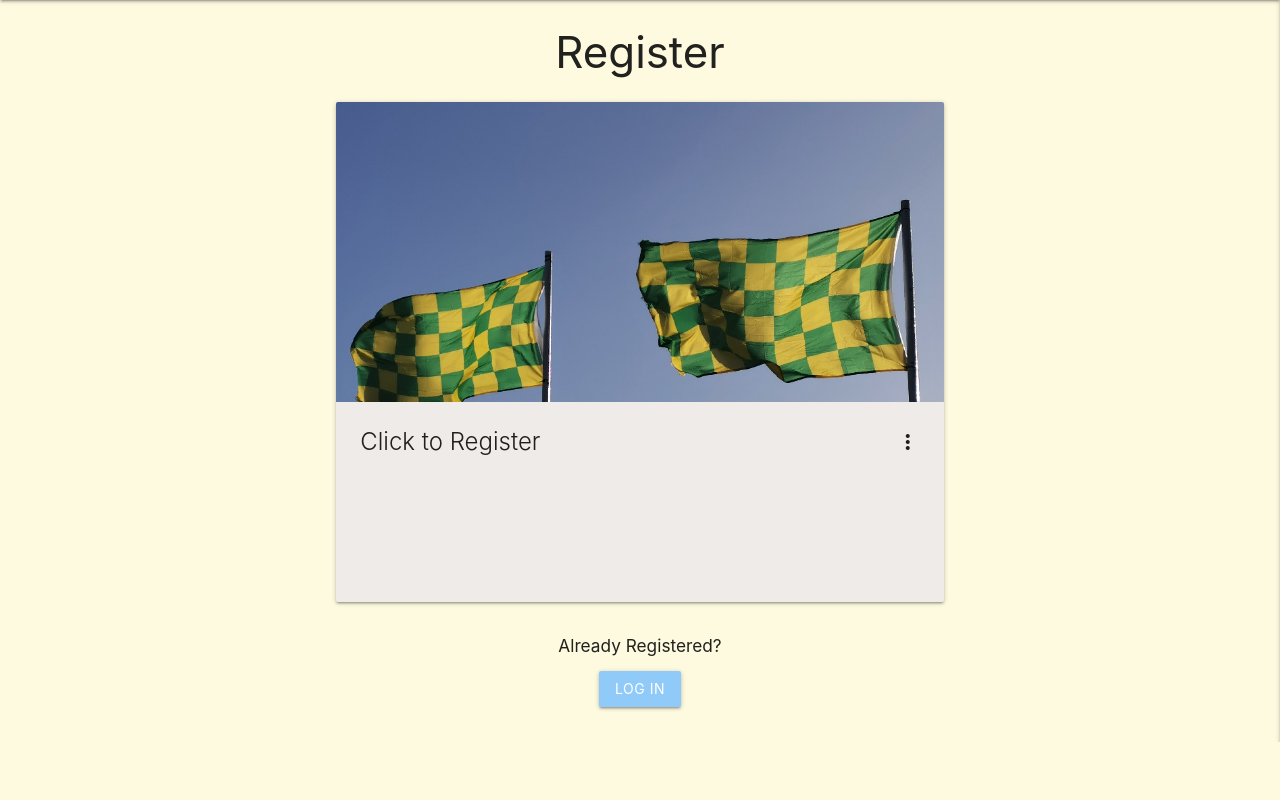
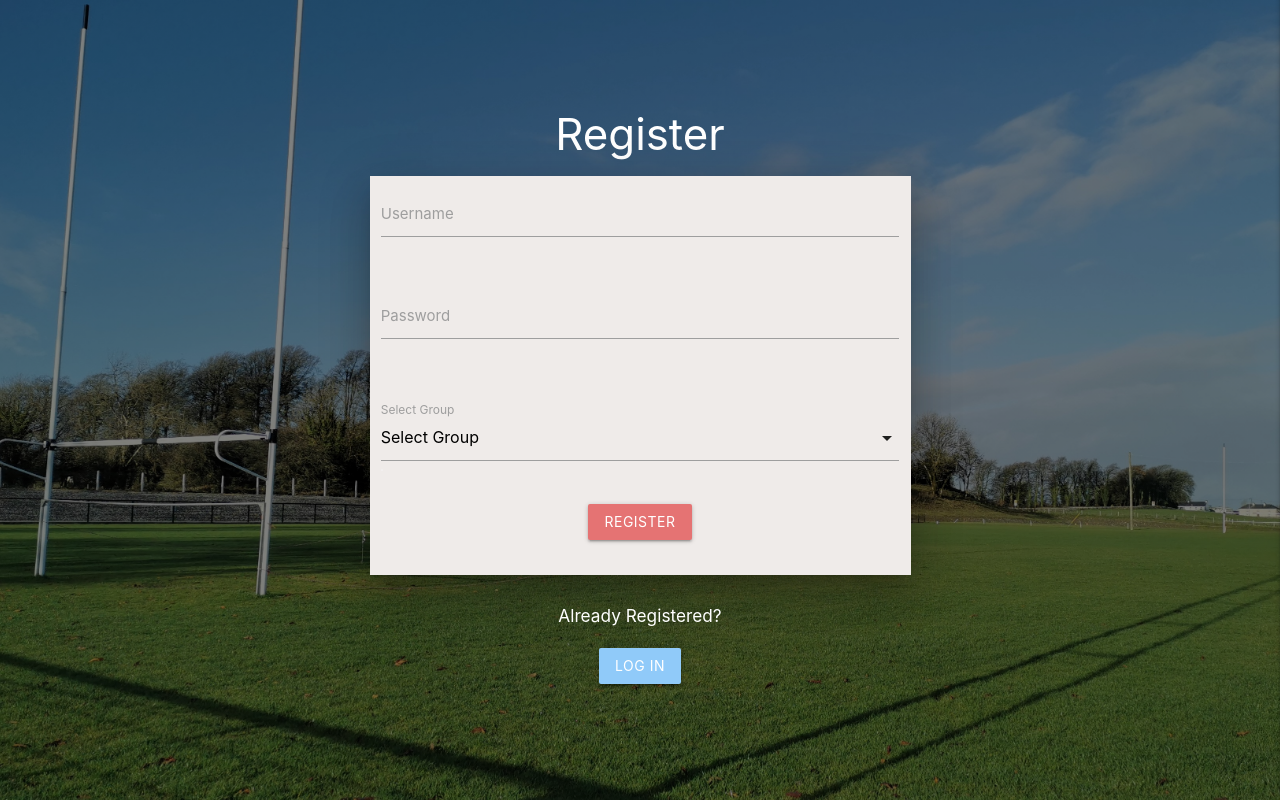
Before and after one commit to smeghen/clubplanner, a Flask app: page /register in a window 1280 px wide. Shown: the part 64-864 px from the top of the page. Before the commit the page ends 806 px from the top, so only its background shows below. Run offline with Flask 2, Linux system fonts and the light colour scheme; data that the repository does not hold is empty; some libraries are stand-ins or nearby versions.

Commit message:
Added background image and styling to Register page to match Login Page

```diff
--- a/static/css/style.css
+++ b/static/css/style.css
@@ -35,10 +35,22 @@ body {
 
     flex-direction: column;
     /* Got help adding a background overlay shadow to darken the background image here https://stackoverflow.com/questions/36679649/how-to-add-a-color-overlay-to-a-background-image */
-    background:  linear-gradient(rgba(0, 0, 0, 0.5), rgba(0, 0, 0, 0.5)), url("/static/images/pitch.jpg") center center no-repeat;
+    background:  linear-gradient(rgba(0, 0, 0, 0.5), rgba(0, 0, 0, 0.5)), url("/static/images/flags.jpg") center center no-repeat;
     background-size: cover;
 }
 
 .login{
     color: white;
 }
+
+#register{
+    min-height: 100vh;
+    overflow-x: hidden;
+    display: flex;
+   justify-content: center;
+
+    flex-direction: column;
+    /* Got help adding a background overlay shadow to darken the background image here https://stackoverflow.com/questions/36679649/how-to-add-a-color-overlay-to-a-background-image */
+    background:  linear-gradient(rgba(0, 0, 0, 0.5), rgba(0, 0, 0, 0.5)), url("/static/images/pitch.jpg") center center no-repeat;
+    background-size: cover;
+}
--- a/templates/register.html
+++ b/templates/register.html
@@ -1,32 +1,25 @@
 {% extends "base.html" %}
 {% block content %}
+<section id="register">
 
-<H3 class="center-align">Register</h3>
-<div class="row">
-    <div class="col s12 m6 offset-m3">
-        <div class="card large brown lighten-5">
-            <div class="card-image waves-effect waves-block waves-light">
-                <img class="responsive-img activator" src="{{ url_for('static', filename='images/flags.jpg') }}">
-            </div>
-            <div class="card-content activator brown lighten-5">
-                <span class="card-title activator">Click to Register<i class="material-icons right">more_vert</i></span>
-            </div>
-                <div class="card-reveal brown lighten-5">
-                    <form method="POST" action="{{ url_for('register') }}">
-                    <span class="card-title">Register<i class="material-icons right">close</i></span>
+<H3 class="center-align login">Register</h3>
+<div class="row z-depth-5">
+
+                    <form method="POST" class="col s12 brown lighten-5" action="{{ url_for('register') }}">
+
                     <!--username  -->
                 <div class="row">
+
                     <div class="input-field col s12  grey-text text-darken-4 center-align">
                         <input id="username" name="username" type="text" minlength="5" maxlength="15"
                             pattern="^[a-zA-Z0-9]{5,15}$" class="validate" required>
                         <label for="username">Username</label>
-                            <span class="helper-text"
-                                data-error="Username must be at least 5 characters and can contain numbers"
+                        <span class="helper-text" data-error="Username must be at least 5 characters and can contain numbers"
                             data-success="Accepted"></span>
                     </div>
-                    </div>
+
                 <!--password-->
-                    <div class="row">
+
                     <div class="input-field col s12 grey-text text-darken-4 center-align">
                         <input id="password" name="password" type="password" minlength="5" maxlength="15"
                             pattern="^[a-zA-Z0-9]{5,15}$" class="validate" required>
@@ -35,9 +28,11 @@
                             data-success="Accepted"></span>
                     </div>
                 </div>
+
+
                      <!--Pick group-->
                     <div class="row">
-                        <div class="input-field col s12 m10">
+                        <div class="input-field col s12">
                             <select id="group_name" name="group_name" class="validate" required>
                                 <option value="" disabled selected>Select Group</option>
                                 {% for group in groups %}
@@ -55,17 +50,15 @@
                     </div>
                 </form>
             </div>
-        </div>
-    </div>
-</div>
+
 
 <!--Log in button-->
-<h6 class="center-align">Already Registered?</h6>
+<h6 class="center-align login">Already Registered?</h6>
 <div class="row">
     <p class="center-align">
         <a href="{{ url_for('login') }}" class="waves-effect waves-light blue lighten-3 btn">Log In</a>
     </p>
 </div>
 
-
+</section>
 {% endblock %}
```
Lines whose indentation alone changed are shown as unchanged.
